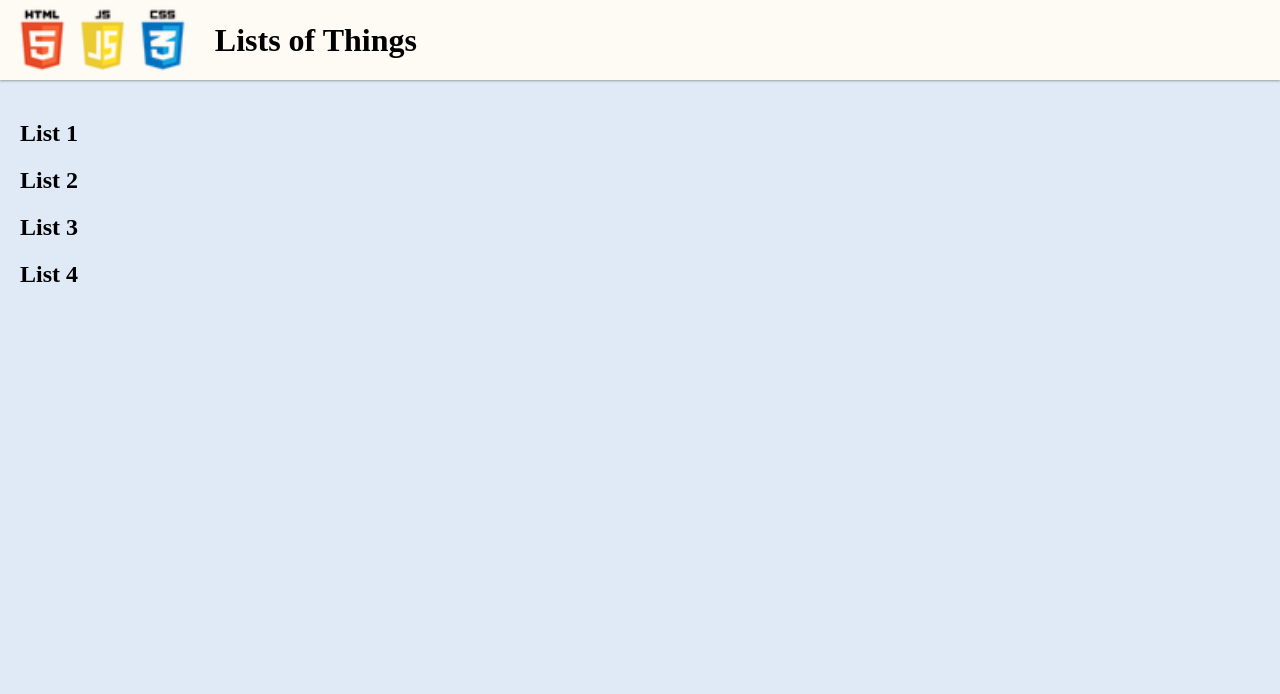
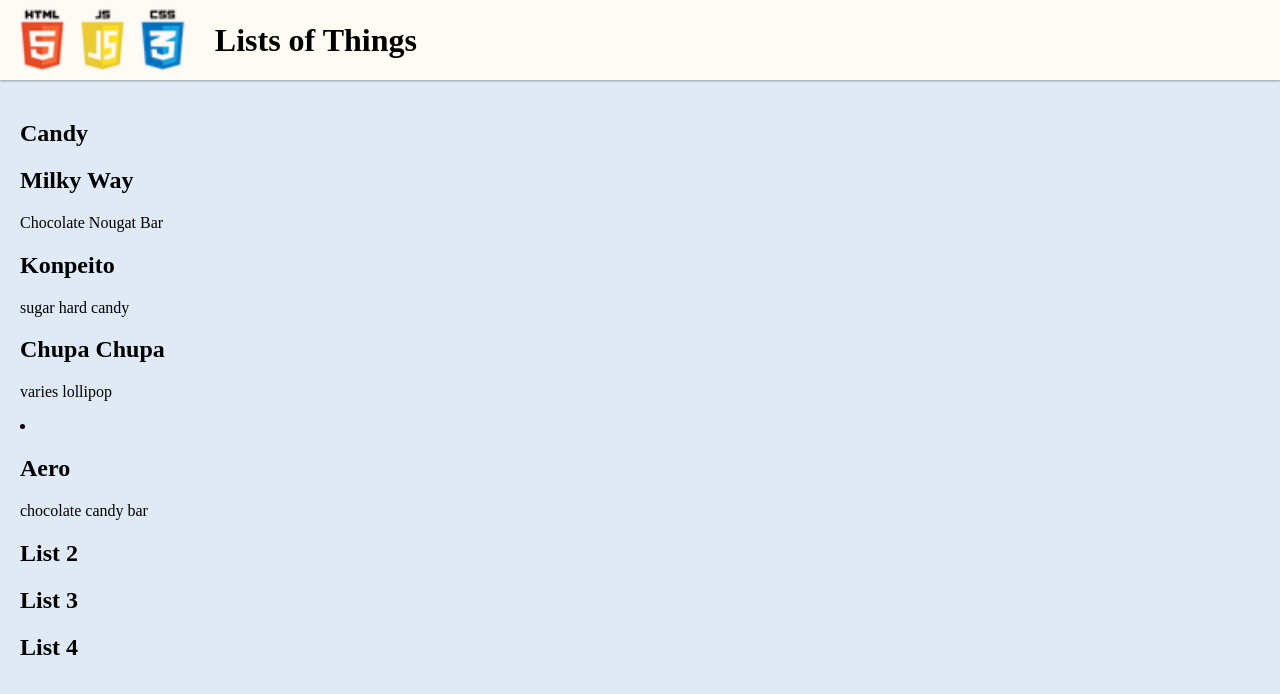
Before and after one commit to morganniemeyer/list-practice, a website with bundled scripts: page index.html in a window 1280 px wide. Built offline with nearby package versions, Linux system fonts and the light colour scheme.

Commit message:
candy list

```diff
--- a/app.js
+++ b/app.js
@@ -1,8 +1,20 @@
 // import functions and grab DOM elements
+import { candy1 } from './candy-data.js';
+import { styleCandy } from './render-candy.js';
 
+const sugarList = document.getElementById('candy-list');
+
+function displayCandies() {
+    sugarList.innerHTML = '';
+
+    for (let candy of candy1) {
+        const candyEl = styleCandy(candy);
+        sugarList.append(candyEl);
+    }
+}
 // initialize global state
-
+displayCandies();
 // set event listeners
-  // get user input
-  // use user input to update state
-  // update DOM to reflect the new state
+// get user input
+// use user input to update state
+// update DOM to reflect the new state
--- /dev/null
+++ b/candy-data.js
@@ -0,0 +1,17 @@
+export const candy1 = [
+    {
+        name: 'Milky Way',
+        flavor: 'Chocolate Nougat',
+        type: 'Bar',
+    },
+    {
+        name: 'Konpeito',
+        flavor: 'sugar',
+        type: 'hard candy',
+    },
+    {
+        name: 'Chupa Chupa',
+        flavor: 'varies',
+        type: 'lollipop',
+    },
+];
--- a/index.html
+++ b/index.html
@@ -1,6 +1,5 @@
 <!DOCTYPE html>
 <html lang="en">
-
     <head>
         <!-- metadata -->
         <meta charset="UTF-8" />
@@ -21,19 +20,22 @@
         <link rel="stylesheet" href="styles/reset.css" />
         <link rel="stylesheet" href="styles/global.css" />
         <!-- add link for page specific css -->
-
     </head>
 
     <body>
         <header>
-        <img class="logo" src="assets/html_css_js.png" alt="logo">
+            <img class="logo" src="assets/html_css_js.png" alt="logo" />
             <h1>Lists of Things</h1>
         </header>
 
         <main>
             <section>
-            <h2>List 1</h2>
-            <ul id="list-1"></ul>
+                <h2>Candy</h2>
+                <ul id="candy-list"></ul>
+                <li>
+                    <h2>Aero</h2>
+                    <p>chocolate candy bar</p>
+                </li>
             </section>
 
             <section>
@@ -50,11 +52,6 @@
                 <h2>List 4</h2>
                 <ul id="list-4"></ul>
             </section>
-
-
-
         </main>
-
     </body>
-
 </html>
--- /dev/null
+++ b/render-candy.js
@@ -0,0 +1,12 @@
+export function styleCandy(candy) {
+    const li = document.createElement('li');
+    li.classList.add('candy1');
+
+    const headerEL = document.createElement('h2');
+    headerEL.textContent = candy.name;
+    const pEl = document.createElement('p');
+    pEl.textContent = candy.flavor + ' ' + candy.type;
+
+    li.append(headerEL, pEl);
+    return li;
+}
```
Also changed, not shown: array-one.js (deleted), render-one.js (deleted). Lines whose indentation alone changed are shown as unchanged.
